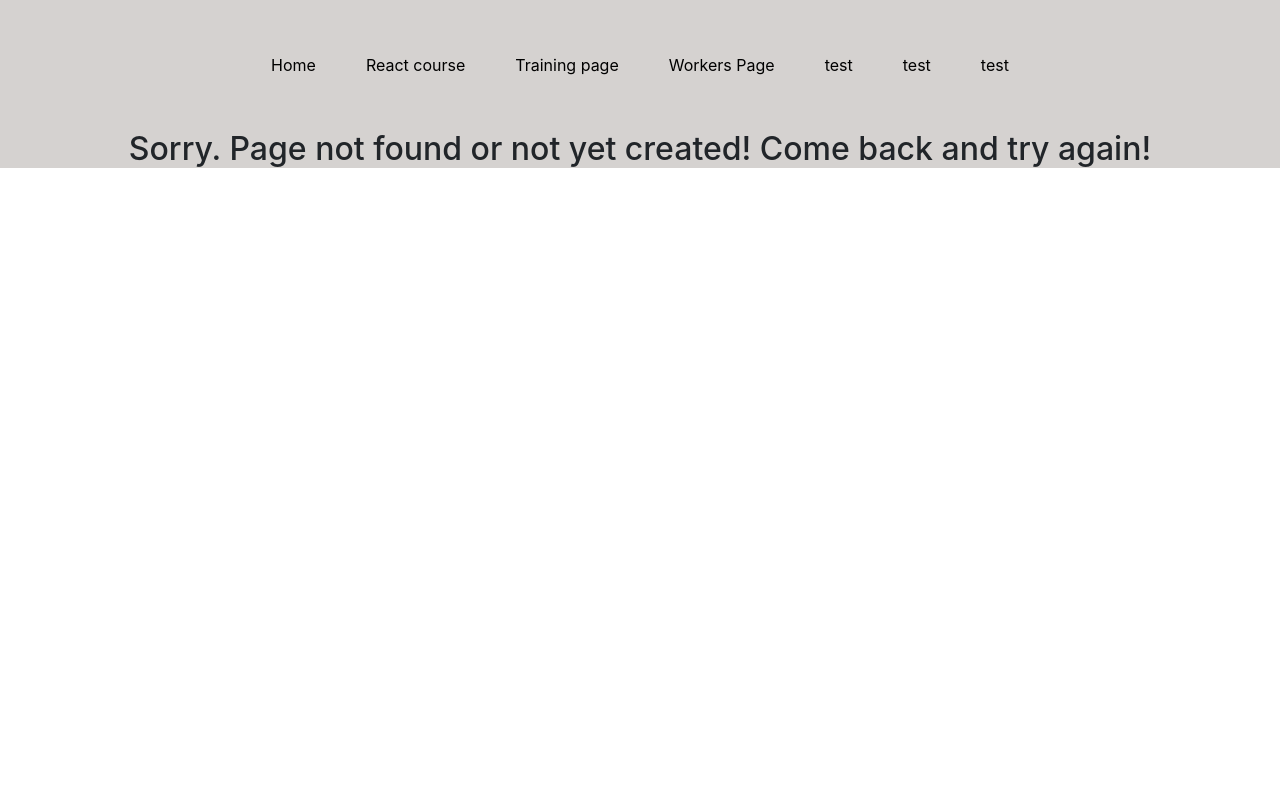
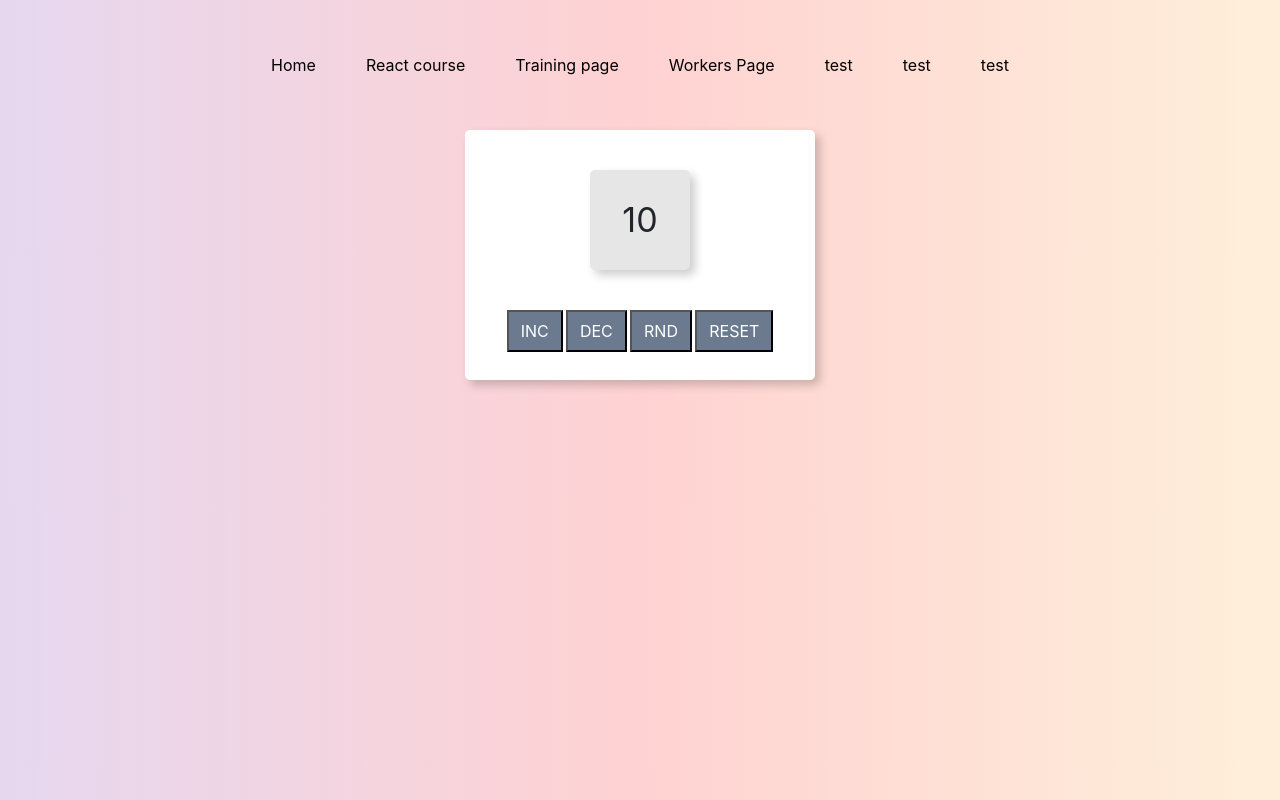
Before and after one commit to Yurii04UA/react-course, a React (Create React App) app: page /counter in a window 1280 px wide. Before the commit this address had no page. Built offline with nearby package versions, Linux system fonts and the light colour scheme.

Commit message:
studying react

```diff
--- a/src/App.css
+++ b/src/App.css
@@ -3,8 +3,6 @@
   max-width: 1440px;
   width: 100%;
   margin: 0 auto;
-  background-color: rgb(207 204 201 / 87%);
-
 }
 
 .link:not(:last-child) {
--- a/src/App.js
+++ b/src/App.js
@@ -8,6 +8,7 @@ import TrainingPage from "./pages/TrainingPage/TrainingPage";
 import WorkersPage from "./pages/WorkersPage/WorkersPage";
 
 import Props from './pages/TrainingPage/Props/Props'
+import Counter from './pages/TrainingPage/Counter/Counter'
 
 function App() {
 
@@ -20,6 +21,7 @@ function App() {
         <Route path="/training-page" element={<TrainingPage />}></Route>
         <Route path="/workers-page" element={<WorkersPage />}></Route>
         <Route path="/props" element={<Props />} ></Route>
+        <Route path="/counter" element={<Counter />} ></Route>
         <Route path="*" element={<PageNotFound />} />
       </Routes>
 
--- a/src/index.css
+++ b/src/index.css
@@ -5,7 +5,10 @@ body {
     sans-serif;
   -webkit-font-smoothing: antialiased;
   -moz-osx-font-smoothing: grayscale;
+  background: rgb(131,58,180);
+  background: linear-gradient(90deg, rgba(131,58,180,0.2) 0%, rgba(253,29,29,0.2) 50%, rgba(252,176,69,0.2) 100%);
 }
+
 
 code {
   font-family: source-code-pro, Menlo, Monaco, Consolas, 'Courier New',
--- /dev/null
+++ b/src/pages/TrainingPage/Counter/Counter.css
@@ -0,0 +1,43 @@
+* {
+   box-sizing: border-box;
+ }
+ html, body {
+   height: 100%;
+ }
+
+
+
+ .appCounter {
+   width: 350px;
+   height: 250px;
+   background-color: #fff;
+   margin: 50px auto 0 auto;
+   padding: 40px;
+   border-radius: 5px;
+   box-shadow: 5px 5px 10px rgba(0,0,0, .2);
+ }
+
+ .counter {
+   width: 100px;
+   height: 100px;
+   border-radius: 5px;
+   box-shadow: 5px 5px 10px rgba(0,0,0, .2);
+   background-color: #e6e6e6;
+   text-align: center;
+   line-height: 100px;
+   font-size: 34px;
+   margin: 0 auto;
+ }
+
+ .controls {
+   display: flex;
+   justify-content: space-around;
+   margin-top: 40px;
+ }
+
+ .controls button {
+   padding: 7px 12px;
+   cursor: pointer;
+   background-color: #6B7A8F;
+   color: white;
+ }
--- /dev/null
+++ b/src/pages/TrainingPage/Counter/Counter.jsx
@@ -0,0 +1,21 @@
+import React from 'react'
+import "./Counter.css";
+
+
+const Counter = () => {
+  return (
+    <div >
+      <div className="appCounter">
+        <div className="counter">10</div>
+        <div className="controls">
+          <button>INC</button>
+          <button>DEC</button>
+          <button>RND</button>
+          <button>RESET</button>
+        </div>
+      </div>
+    </div>
+  )
+}
+
+export default Counter
--- a/src/pages/TrainingPage/Props/Props.jsx
+++ b/src/pages/TrainingPage/Props/Props.jsx
@@ -1,28 +1,91 @@
-import React from 'react'
+import React from "react";
+import { Component } from "react";
 
+/////////////////////////////////////////////////// Functional components
 
-// const WhoImI = (props)=>{ // можно деструктуризировать props
-// ({props.name})
+// // const WhoImI = (props)=>{ // можно деструктуризировать props
+// // ({props.name})
 
-const WhoImI = ({name,surmane,link})=>{
-  return (
-    <div>
-      <h1>My name is {name}, surname -{surmane} </h1>
-      <a href={link}>My profile</a>
-    </div>
-  )
+// const WhoImI = ({name,surmane,link})=>{
+//   return (
+//     <div>
+//       <h1>My name is {name}, surname -{surmane} </h1>
+//       <a href={link}>My profile</a>
+//     </div>
+//   )
+// }
+// /// Как свойство можно передавать:
+// // - обьект  // name={{firsName: 'Yurii3'}}  елемент выглядит так My name is {name.firsName}
+// // - функцию // name={()=> {return 'Yurii func'}}  елемент выглядит так My name is {name()}
+// const Props = () => {
+//   return (
+//     <div className='container'>
+
+//       <WhoImI name={'Yuroo'} surmane="Praka" link="https://translate.google.com/?hl=ru"/>
+//       <WhoImI name="Ole" surmane="Pavaka" link="https://translate.google.com/?hl=ru"/>
+//     </div>
+//   )
+// }
+
+// export default Props
+
+/////////////////////////////////////////////////// Class components
+
+class WhoImI extends Component {
+  constructor(props){
+    super(props)
+    this.state = {
+      years: 27,
+      text: '++'
+    }
+
+  }
+
+  nextYear = ()=>{
+    this.setState(state => ({
+      years: state.years = state.years+1
+    }))
+  }
+  prevYear = ()=>{
+    this.setState(state => ({
+      years: state.years = state.years-1
+    }))
+  }
+
+  render() {
+     const {name, surmane,link} = this.props
+    return (
+
+      <div>
+        <button onClick={this.nextYear}>{this.state.text}</button>
+        <button onClick={this.prevYear}>---</button>
+        <h1>
+          My name is {name}, surname -{surmane}{" "}. I am {this.state.years} years old
+        </h1>
+        <a href={link}>My profile</a>
+      </div>
+    );
+  }
 }
+
 /// Как свойство можно передавать:
 // - обьект  // name={{firsName: 'Yurii3'}}  елемент выглядит так My name is {name.firsName}
 // - функцию // name={()=> {return 'Yurii func'}}  елемент выглядит так My name is {name()}
 const Props = () => {
   return (
-    <div className='container'>
+    <div className="container">
+      <WhoImI
+        name={"Yuro"}
+        surmane="Praka"
+        link="https://translate.google.com/?hl=ru"
+      />
+      <WhoImI
+        name="Ole"
+        surmane="Pavaka"
+        link="https://translate.google.com/?hl=ru"
+      />
+    </div>
+  );
+};
 
-      <WhoImI name={'Yuroo'} surmane="Praka" link="https://translate.google.com/?hl=ru"/>
-      <WhoImI name="Ole" surmane="Pavaka" link="https://translate.google.com/?hl=ru"/>
-    </div>
-  )
-}
-
-export default Props
+export default Props;
--- a/src/pages/TrainingPage/TrainingPage.jsx
+++ b/src/pages/TrainingPage/TrainingPage.jsx
@@ -9,6 +9,7 @@ const TrainingPage = () => {
     <div className="container tr-page">
       <nav className="navBar">
         <NavLink to="/props" className="link">Props</NavLink>
+        <NavLink to="/counter" className="link">Counter</NavLink>
       </nav>
 
     </div>
--- a/src/pages/WorkersPage/components/EmploeersList/EmploeersList.jsx
+++ b/src/pages/WorkersPage/components/EmploeersList/EmploeersList.jsx
@@ -7,7 +7,7 @@ const EmploeersList = ({ data }) => {
   const elemEmployees = data.map((item)=>{
 
     return (
-      <EmploeersListItem name={item.name} salary={item.salary} key={item.id} increase={item.increase} />  /// можно написать {...item} просто развернет весь обьект
+      <EmploeersListItem name={item.name} salary={item.salary} key={item.id} increase={item.increase} />  /// можно написать {...item} просто развернет весь обьект {name: 'Yurii'} и тд
     );
   })
   return (
```
